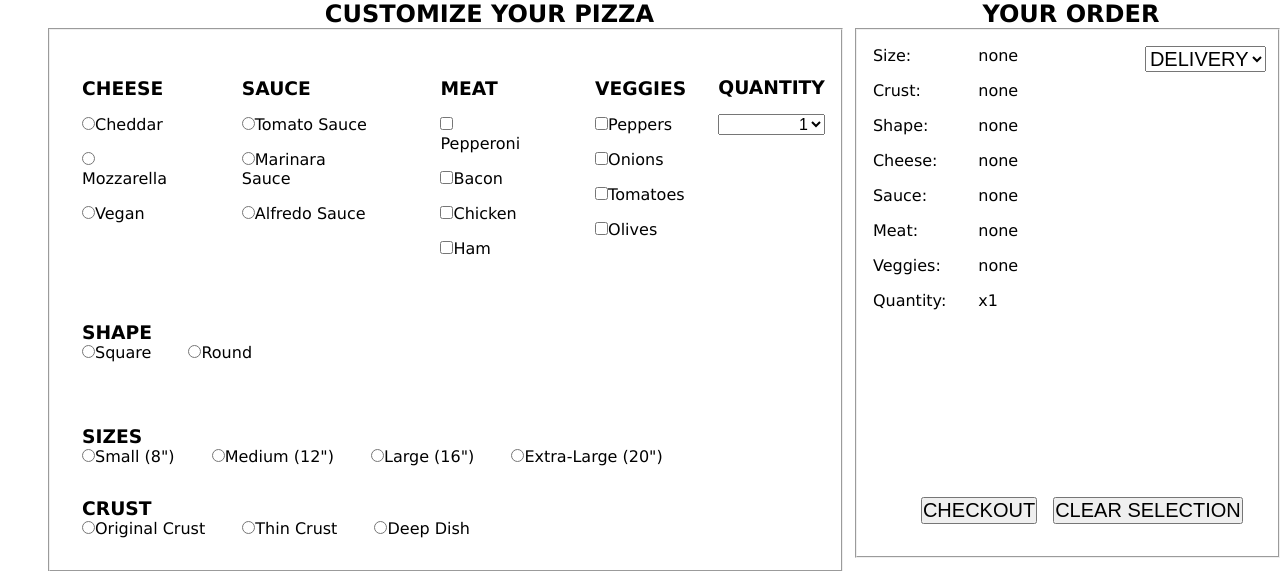
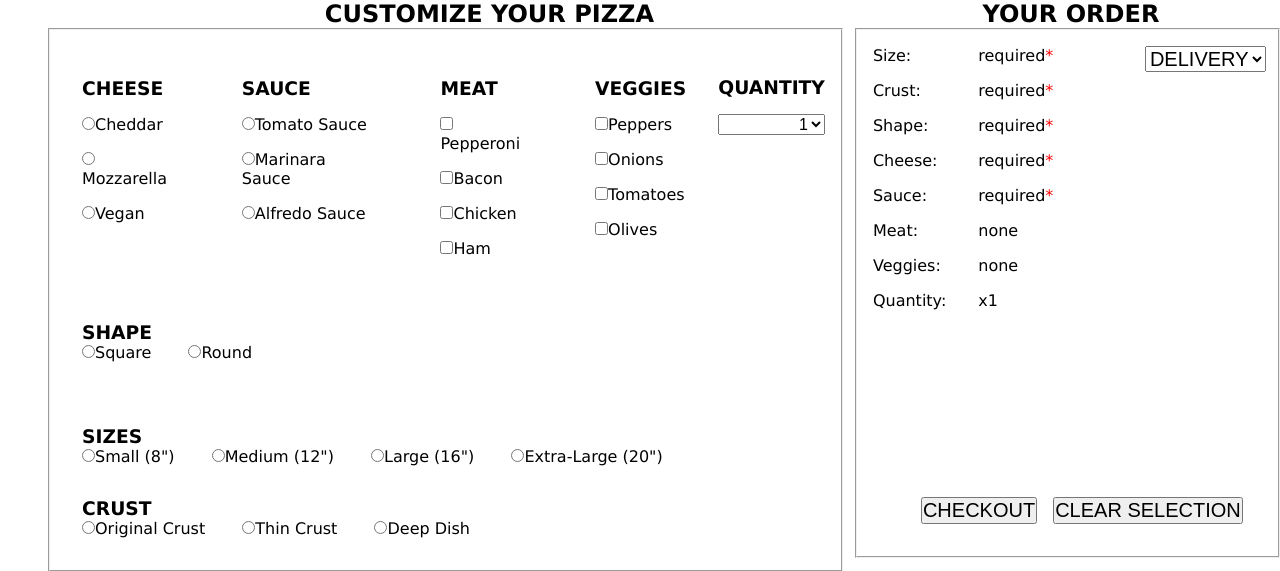
Before and after one commit to memdinhogenbirk/memdinhogenbirk-COMP1002-25F-11075-25F-real, a PHP site: page /pizzabuild.php in a window 1280 px wide. Shown: the part 61-632 px from the top of the page. Run offline with PHP 8.4, Linux system fonts and the light colour scheme.

Commit message:
added asterisks to required input labels throughout cart and pizza builder, assigned them to italics and colored them red in css

```diff
--- a/assignment-1/css/styles.css
+++ b/assignment-1/css/styles.css
@@ -454,3 +454,10 @@ input::placeholder {
 	padding-bottom: 1rem;
 	padding-top: 1rem;
 }
+/*Order placed Controls*/
+.orderp{
+	padding: 1rem;
+}
+i {
+	color: red;
+}
--- a/assignment-1/orderplaced.php
+++ b/assignment-1/orderplaced.php
@@ -14,7 +14,7 @@
 
 			?>
         </header>
-        <main>
+        <main class="orderp">
             <h1>YOUR ORDER HAS BEEN PLACED</h1>
             <?php
             session_start();
@@ -39,7 +39,7 @@
             echo('<p>Your order will be ');
                 if ($delvorpick=="Delivery"){
                     print('on its way shortly. ');
-                    print('To be delivered to '.$address1.'');
+                    print('To be delivered to '.$address1.',');
                     if (!empty($address2)){
                         print(' Unit '.$address2.'');
                     }
--- a/assignment-1/pizzabuild.php
+++ b/assignment-1/pizzabuild.php
@@ -25,6 +25,7 @@
 
                             <ul>
                                 <li><h3>CHEESE</h3></li>
+
                                 <li><input type="radio" name="CHEESE" id="CHEESE1" value="Cheddar" required/><label for="CHEESE1">Cheddar</label></li>
 
                                 <li><input type="radio" name="CHEESE" id="CHEESE2" value="Mozzarella" /><label for="CHEESE2">Mozzarella</label></li>
@@ -123,11 +124,11 @@
 
                             </ul>
                             <ul id="orderoutput">
-                                <li>none</li>
-                                <li>none</li>
-                                <li>none</li>
-                                <li>none</li>
-                                <li>none</li>
+                                <li>required<i>*</i></li>
+                                <li>required<i>*</i></li>
+                                <li>required<i>*</i></li>
+                                <li>required<i>*</i></li>
+                                <li>required<i>*</i></li>
                                 <li>none</li>
                                 <li>none</li>
                                 <li>x1</li>
@@ -221,11 +222,11 @@
                                 //.join joins each item together with(', ')adding a comma and space between
                                 //>0?....: 'none' is a if else operation saying if there are more than 0 boxes checked
                                 //the meat values will print, else print none
-                                const sizeText = itemspicked[sizes] || 'none';
-                                const crustText = itemspicked[crusts] || 'none';
-                                const cheeseText = itemspicked[cheeses] || 'none';
-                                const sauceText = itemspicked[sauces] || 'none';
-                                const shapeText = itemspicked[shapes] || 'none';
+                                const sizeText = itemspicked[sizes] || 'required<i>*</i>';
+                                const crustText = itemspicked[crusts] || 'required<i>*</i>';
+                                const cheeseText = itemspicked[cheeses] || 'required<i>*</i>';
+                                const sauceText = itemspicked[sauces] || 'required<i>*</i>';
+                                const shapeText = itemspicked[shapes] || 'required<i>*</i>';
                                 const meatText =  meats.length >0? meats.join(', '): 'none';
                                 const veggieText = veggies.length >0? veggies.join(', '): 'none';
                                 const quantityText = itemspicked[quant] || 'none';
```
Also changed, not shown: assignment-1/cart.php (+21 -21 lines).
